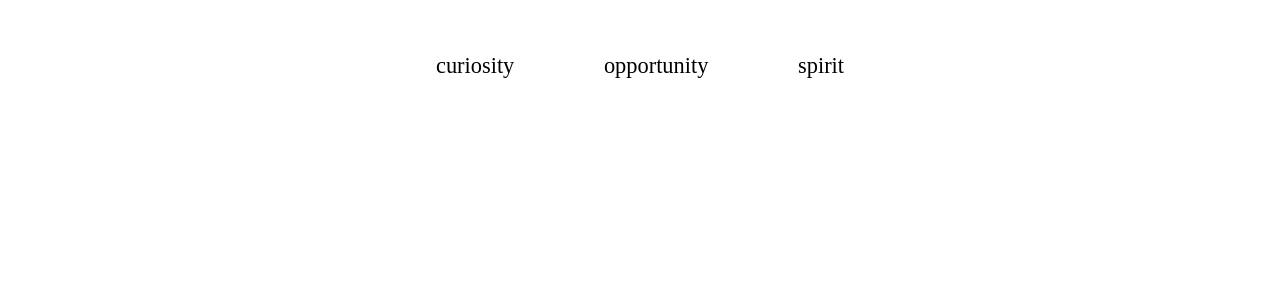
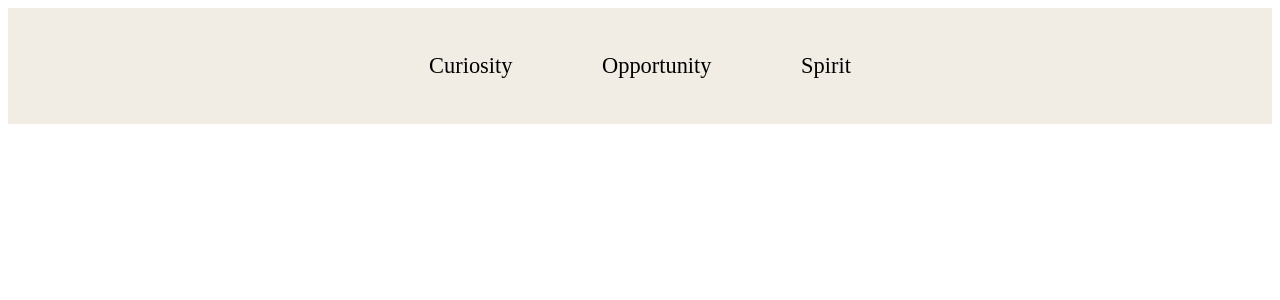
Before and after one commit to hdelarosa86/mars-rovers-pics, a React (Create React App) app: page / in a window 1280 px wide. Shown: the top 300 px of the page. Built offline with nearby package versions, Linux system fonts and the light colour scheme.

Commit message:
Added some CSS

```diff
--- a/src/components/Nav/Nav.component.js
+++ b/src/components/Nav/Nav.component.js
@@ -3,13 +3,17 @@ import { Link } from 'react-router-dom';
 import './Nav.styles.css';
 
 const Nav = () => {
-  const rovers = ['curiosity', 'opportunity', 'spirit'];
+  const rovers = [
+    { to: 'curiosity', title: 'Curiosity' },
+    { to: 'opportunity', title: 'Opportunity' },
+    { to: 'spirit', title: 'Spirit' },
+  ];
   return (
     <nav>
       {rovers.map((rover, idx) => {
         return (
-          <Link to={rover} key={idx}>
-            {rover}
+          <Link to={rover.to} key={idx}>
+            {rover.title}
           </Link>
         );
       })}
--- a/src/components/Nav/Nav.styles.css
+++ b/src/components/Nav/Nav.styles.css
@@ -4,13 +4,15 @@ a {
     color: black;
     margin: 2em;
     text-decoration: none;
+    box-sizing: border-box;
 }
 
-.active {
-    border-bottom: 2px solid black;
+a:hover {
+    border-bottom: 1px solid black;
 }
 
 nav{
     display: flex;
     justify-content: center;
+    background-color: rgb(241, 237, 228);
 }
```
